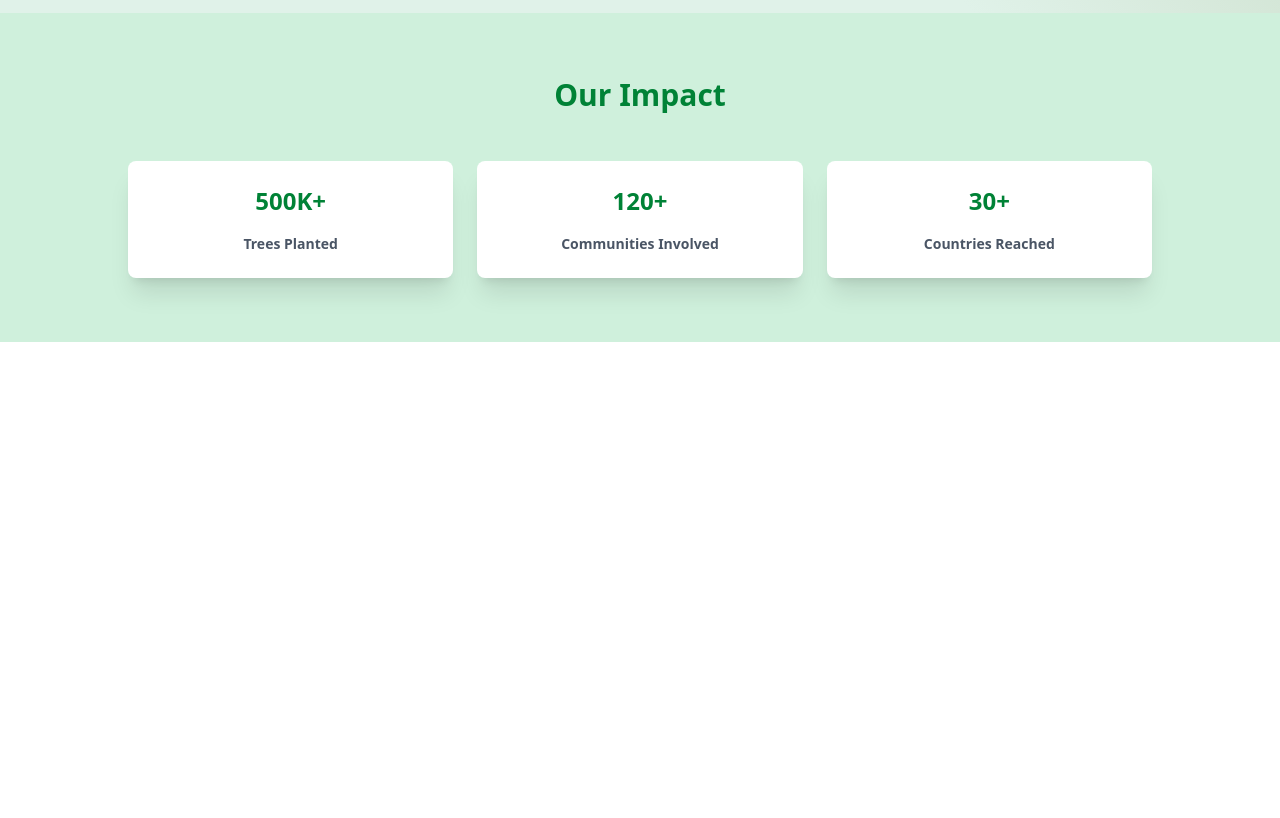
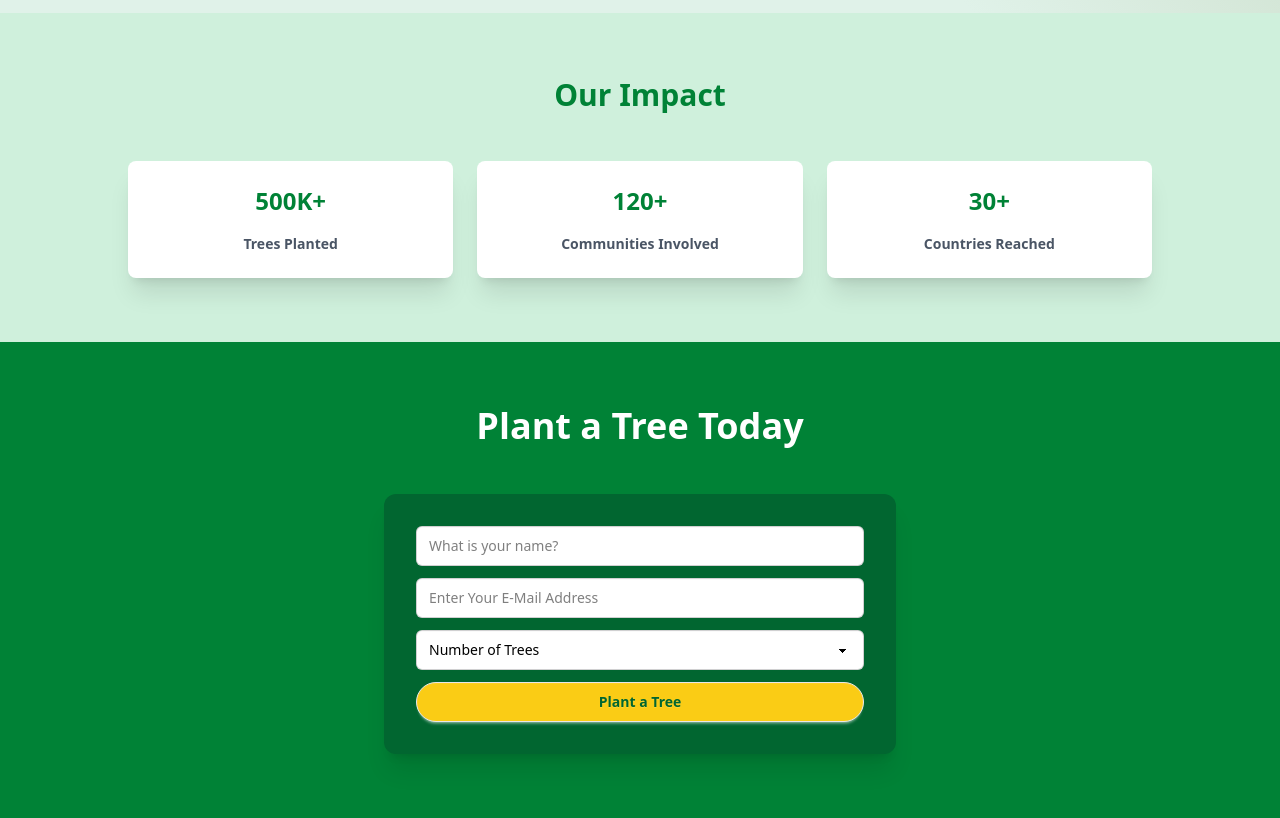
Before and after one commit to Kaosarjoy/green-earth, a plain HTML site: page index.html in a window 1280 px wide. Shown: the part 1815-2633 px from the top of the page. Before the commit the page ends 2157 px from the top, so only its background shows below. Drawn offline with nearby package versions, Linux system fonts and the light colour scheme.

```diff
--- a/index.html
+++ b/index.html
@@ -174,6 +174,40 @@
     </div>
 </section>
 
+<!--Plant Section-->
+<section class="bg-green-700 py-16 px-4">
+    <div class="max-w-xl mx-auto text-center mb-12">
+        <h1 class="text-4xl font-bold text-white">Plant a Tree Today</h1>
+    </div>
+
+    <div class="gap-3 max-w-lg mx-auto bg-green-800 p-8 rounded-xl shadow-xl">
+        <form class="space-y-6 gap-3">
+            <label class="form-control w-full ">
+                <input type="text" placeholder="What is your name?" class="input input-bordered w-full text-black mb-3 rounded-md" required />
+            </label>
+
+            <label class="form-control w-full">
+                <input type="email" placeholder="Enter Your E-Mail Address" class="input input-bordered w-full text-black mb-3 rounded-md" required />
+            </label>
+
+            <label class="form-control w-full">
+                <select class="select select-bordered w-full text-black mb-3 rounded-md">
+                    <option disabled selected>Number of Trees</option>
+                    <option>1 Tree</option>
+                    <option>5 Trees</option>
+                    <option>10 Trees</option>
+                    <option>50 Trees</option>
+                    <option>Other</option>
+                </select>
+            </label>
+
+            <button class="btn w-full bg-[#FACC15] text-green-800 font-bold hover:bg-[#ffc800] transition-colors rounded-full">
+                Plant a Tree
+            </button>
+        </form>
+    </div>
+</section>
+
 
 
 <script src="js/index.js"></script>
```
